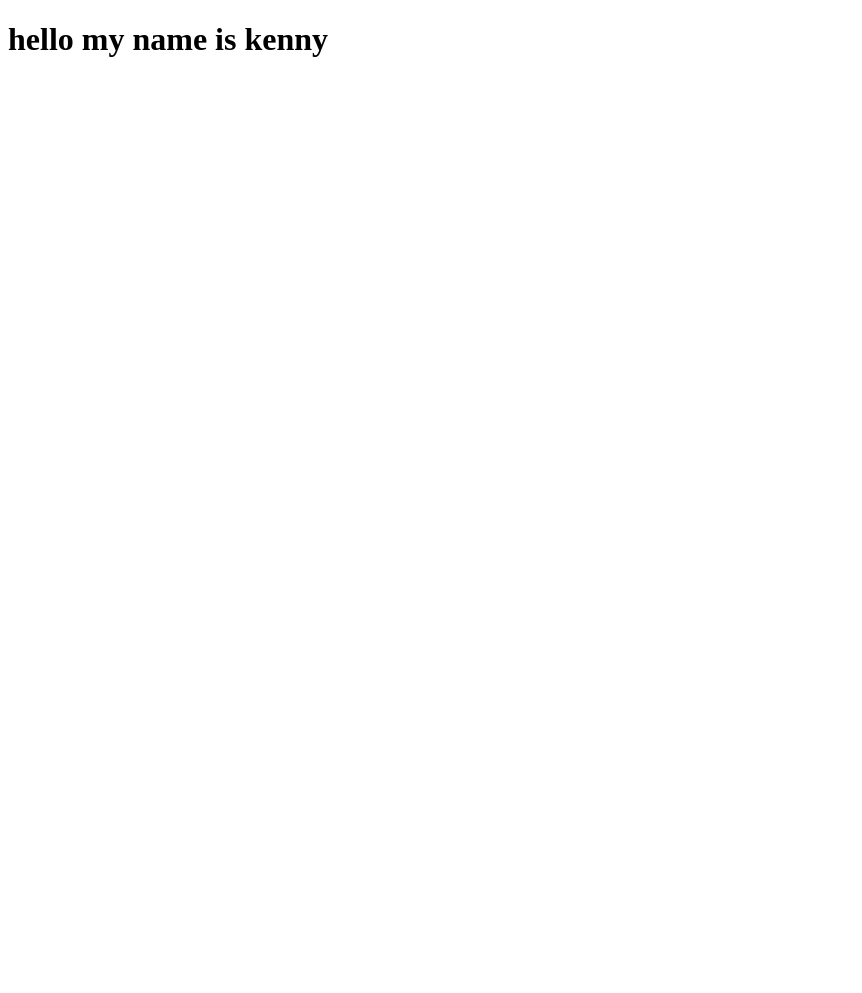
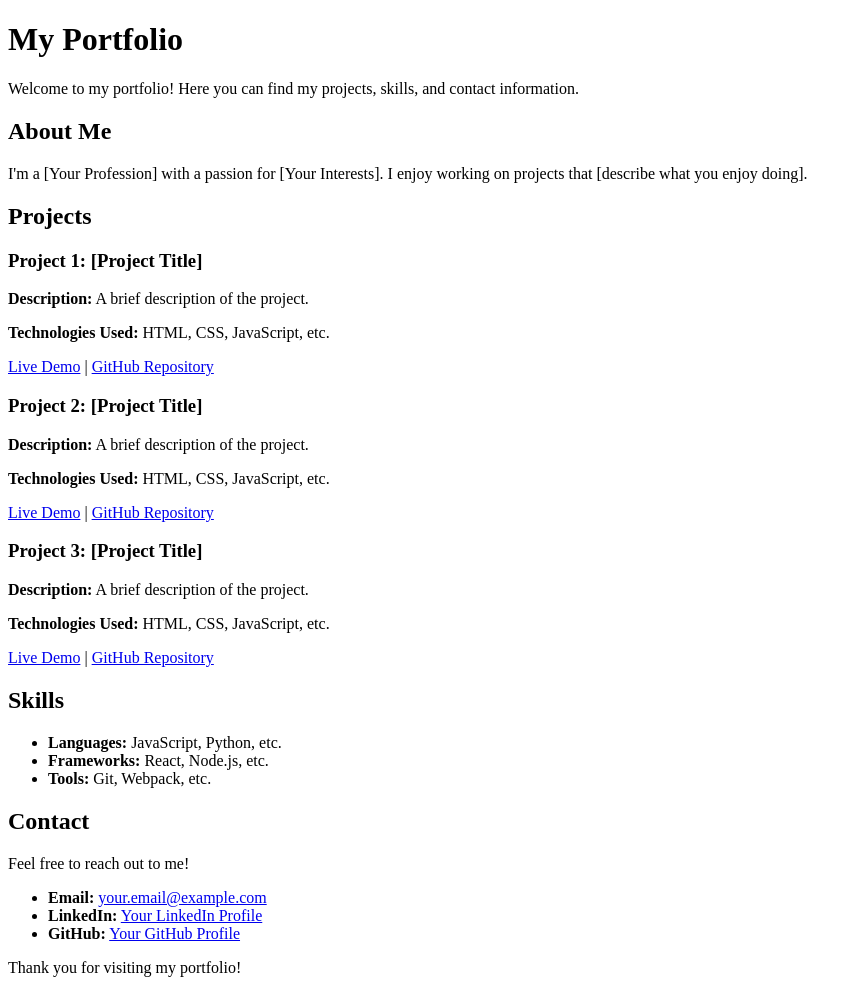
Before and after one commit to codenameshaggyrogers/codenameshaggyrogers.github.io, a plain HTML site: page index.html in a window 1280 px wide. Shown: the whole page, without its empty margins (0-862 px from the left). Before the commit the page ends 800 px from the top, so only its background shows below. Drawn offline with Linux system fonts and the light colour scheme.

Commit message:
Update index.html

```diff
--- a/index.html
+++ b/index.html
@@ -1,8 +1,81 @@
 <!DOCTYPE html>
-<html>
+<html lang="en">
+<head>
+    <meta charset="UTF-8">
+    <meta name="viewport" content="width=device-width, initial-scale=1.0">
+    <title>My Portfolio</title>
+    <link rel="stylesheet" href="styles.css"> <!-- Optional: Link to your CSS file -->
+</head>
 <body>
-<h1>
-hello my name is kenny
-</h1>
+
+    <header>
+        <h1>My Portfolio</h1>
+        <p>Welcome to my portfolio! Here you can find my projects, skills, and contact information.</p>
+    </header>
+
+    <main>
+        <section id="about">
+            <h2>About Me</h2>
+            <p>I'm a [Your Profession] with a passion for [Your Interests]. I enjoy working on projects that [describe what you enjoy doing].</p>
+        </section>
+
+        <section id="projects">
+            <h2>Projects</h2>
+
+            <article>
+                <h3>Project 1: [Project Title]</h3>
+                <p><strong>Description:</strong> A brief description of the project.</p>
+                <p><strong>Technologies Used:</strong> HTML, CSS, JavaScript, etc.</p>
+                <p>
+                    <a href="#" target="_blank">Live Demo</a> |
+                    <a href="#" target="_blank">GitHub Repository</a>
+                </p>
+            </article>
+
+            <article>
+                <h3>Project 2: [Project Title]</h3>
+                <p><strong>Description:</strong> A brief description of the project.</p>
+                <p><strong>Technologies Used:</strong> HTML, CSS, JavaScript, etc.</p>
+                <p>
+                    <a href="#" target="_blank">Live Demo</a> |
+                    <a href="#" target="_blank">GitHub Repository</a>
+                </p>
+            </article>
+
+            <article>
+                <h3>Project 3: [Project Title]</h3>
+                <p><strong>Description:</strong> A brief description of the project.</p>
+                <p><strong>Technologies Used:</strong> HTML, CSS, JavaScript, etc.</p>
+                <p>
+                    <a href="#" target="_blank">Live Demo</a> |
+                    <a href="#" target="_blank">GitHub Repository</a>
+                </p>
+            </article>
+        </section>
+
+        <section id="skills">
+            <h2>Skills</h2>
+            <ul>
+                <li><strong>Languages:</strong> JavaScript, Python, etc.</li>
+                <li><strong>Frameworks:</strong> React, Node.js, etc.</li>
+                <li><strong>Tools:</strong> Git, Webpack, etc.</li>
+            </ul>
+        </section>
+
+        <section id="contact">
+            <h2>Contact</h2>
+            <p>Feel free to reach out to me!</p>
+            <ul>
+                <li><strong>Email:</strong> <a href="mailto:your.email@example.com">your.email@example.com</a></li>
+                <li><strong>LinkedIn:</strong> <a href="#" target="_blank">Your LinkedIn Profile</a></li>
+                <li><strong>GitHub:</strong> <a href="#" target="_blank">Your GitHub Profile</a></li>
+            </ul>
+        </section>
+    </main>
+
+    <footer>
+        <p>Thank you for visiting my portfolio!</p>
+    </footer>
+
 </body>
 </html>
```
